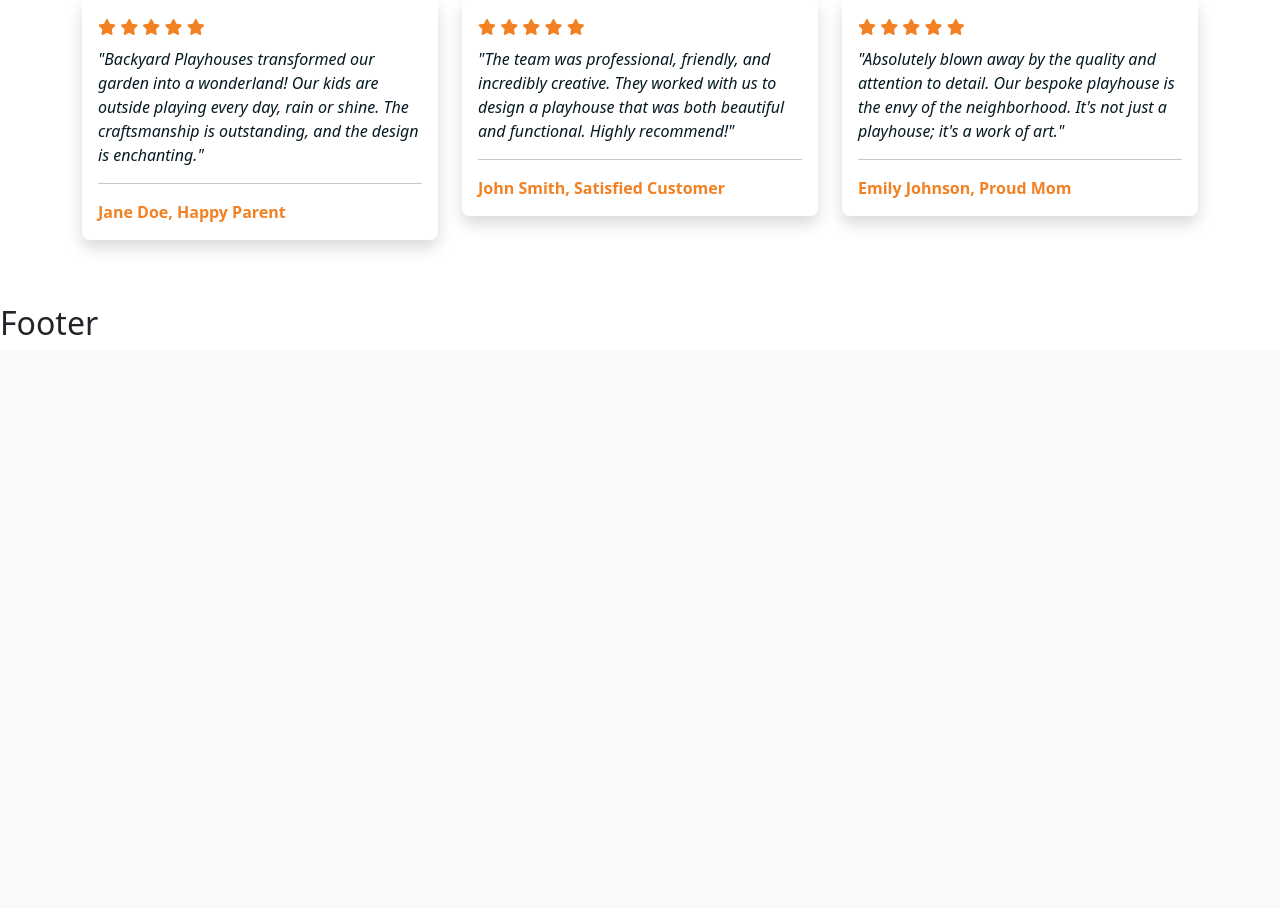
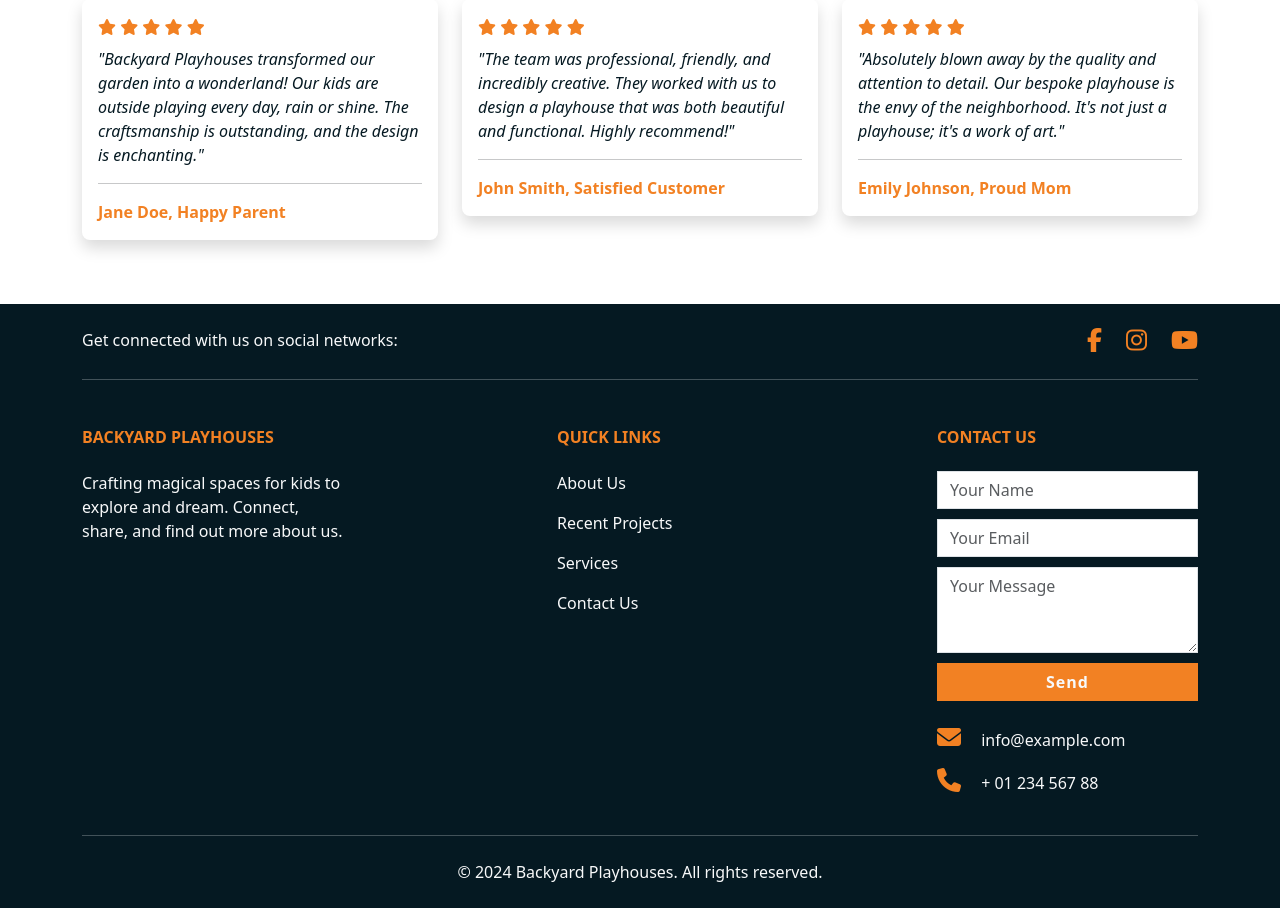
Before and after one commit to EAmbrozas/backyard-playhouses, a Django app: page / in a window 1280 px wide. Shown: the part 2884-3792 px from the top of the page. Before the commit the page ends 3219 px from the top, so only its background shows below. Run offline with Django 5.2, Linux system fonts and the light colour scheme; some libraries are stand-ins or nearby versions.

Commit message:
Add footer content and style

```diff
--- a/static/css/style.css
+++ b/static/css/style.css
@@ -247,3 +247,79 @@
   font-weight: bold;
   color: var(--bs-warning);
 }
+
+/**********************************************************************/
+/* Footer section */
+footer {
+  background-color: var(--bs-dark);
+  color: var(--bs-light);
+}
+
+footer hr {
+  margin: 0;
+  padding: 0;
+}
+
+footer a.text-reset {
+  color: var(--bs-warning);
+}
+
+footer a.text-reset:hover {
+  color: var(--bs-light);
+  text-decoration: none;
+}
+
+footer .fw-bold {
+  color: var(--bs-warning);
+}
+
+footer i {
+  color: var(--bs-warning);
+  font-size: 1.5rem;
+}
+
+footer a {
+  text-decoration: none;
+}
+
+.footer-quick-link:hover {
+  color: var(--bs-warning)!important;
+}
+
+footer .form-control {
+  border-radius: 0;
+  margin-bottom: 10px;
+  width: 100%;
+
+}
+
+footer .btn-primary {
+  border-radius: 0;
+  width: 100%;
+}
+
+.footer-form-button:hover {
+  border: 1px solid var(--bs-warning);
+}
+
+.copyright {
+  background-color: var(--bs-dark);
+  color: var(--bs-light);
+}
+
+@media only screen and (max-width: 770px) {
+  .footer-form {
+    margin: auto;
+    width: 80%;
+  }
+  .footer-form p {
+    text-align: left;
+  }
+}
+
+@media only screen and (max-width: 574px) {
+  .footer-form {
+    margin: auto;
+    width: 90%;
+  }
+}
--- a/templates/includes/_footer.html
+++ b/templates/includes/_footer.html
@@ -1,4 +1,92 @@
-<footer>
-    <h2>Footer</h2>
-    <!-- Footer content goes here -->
+<!-- Footer -->
+<footer class="text-center text-lg-start">
+    <div class="container">
+        <section class="d-flex justify-content-center justify-content-lg-between pt-4 pb-4">
+            <!-- Left -->
+            <div class="me-5 d-none d-lg-block">
+                <span>Get connected with us on social networks:</span>
+            </div>
+            <!-- Left -->
+
+            <!-- Right -->
+            <div class="footer-social d-flex flex-row justify-content-end gap-4">
+                <a href="" class="text-reset">
+                    <i class="fab fa-facebook-f"></i>
+                </a>
+                <a href="" class="text-reset">
+                    <i class="fab fa-instagram"></i>
+                </a>
+                <a href="" class="text-reset">
+                    <i class="fab fa-youtube"></i>
+                </a>
+            </div>
+            <!-- Right -->
+        </section>
+        <hr>
+        <!-- Section: Links  -->
+        <section>
+            <div class="text-center text-md-start mt-5">
+                <div class="row mt-3 d-flex justify-content-between">
+                    <!-- About -->
+                    <div class="col-md-4 col-lg-4 col-xl-3 mb-4">
+                        <h6 class="text-uppercase fw-bold mb-4">
+                            Backyard Playhouses
+                        </h6>
+                        <p>
+                            Crafting magical spaces for kids to explore and dream. Connect, share, and find out more about us.
+                        </p>
+                    </div>
+
+                    <!-- Quick Links -->
+                    <div class="col-md-3 col-lg-2 col-xl-2 mb-4">
+                        <h6 class="text-uppercase fw-bold mb-4">
+                            Quick Links
+                        </h6>
+                        <p>
+                            <a href="#!" class="text-reset footer-quick-link">About Us</a>
+                        </p>
+                        <p>
+                            <a href="#!" class="text-reset footer-quick-link">Recent Projects</a>
+                        </p>
+                        <p>
+                            <a href="#!" class="text-reset footer-quick-link">Services</a>
+                        </p>
+                        <p>
+                            <a href="#!" class="text-reset footer-quick-link">Contact Us</a>
+                        </p>
+                    </div>
+                    <!-- Quick Links -->
+
+                    <!-- Contact -->
+                    <div class="col-8 col-md-5 col-lg-4 col-xl-3 mb-4 footer-form">
+                        <h6 class="text-uppercase fw-bold mb-4">
+                            Contact Us
+                        </h6>
+                        <form class="mb-4">
+                            <div class="form-group mb-2">
+                                    <input type="text" class="form-control" id="footerName" placeholder="Your Name">
+                            </div>
+                            <div class="form-group mb-2">
+                                <input type="email" class="form-control" id="footerEmail" placeholder="Your Email">
+                            </div>
+                            <div class="form-group mb-2">
+                                <textarea class="form-control" id="footerMessage" placeholder="Your Message" rows="3"></textarea>
+                            </div>
+                            <button type="submit" class="btn btn-primary btn-block footer-form-button">Send</button>
+                        </form>
+                        <p>
+                            <i class="fas fa-envelope me-3"></i>
+                            info@example.com
+                        </p>
+                        <p><i class="fas fa-phone me-3"></i> + 01 234 567 88</p>
+                    </div>
+                </div>
+            </div>
+        </section>
+        <hr>
+
+        <div class="text-center p-4 copyright">
+            © 2024 Backyard Playhouses. All rights reserved.
+        </div>
+    </div>
 </footer>
```
